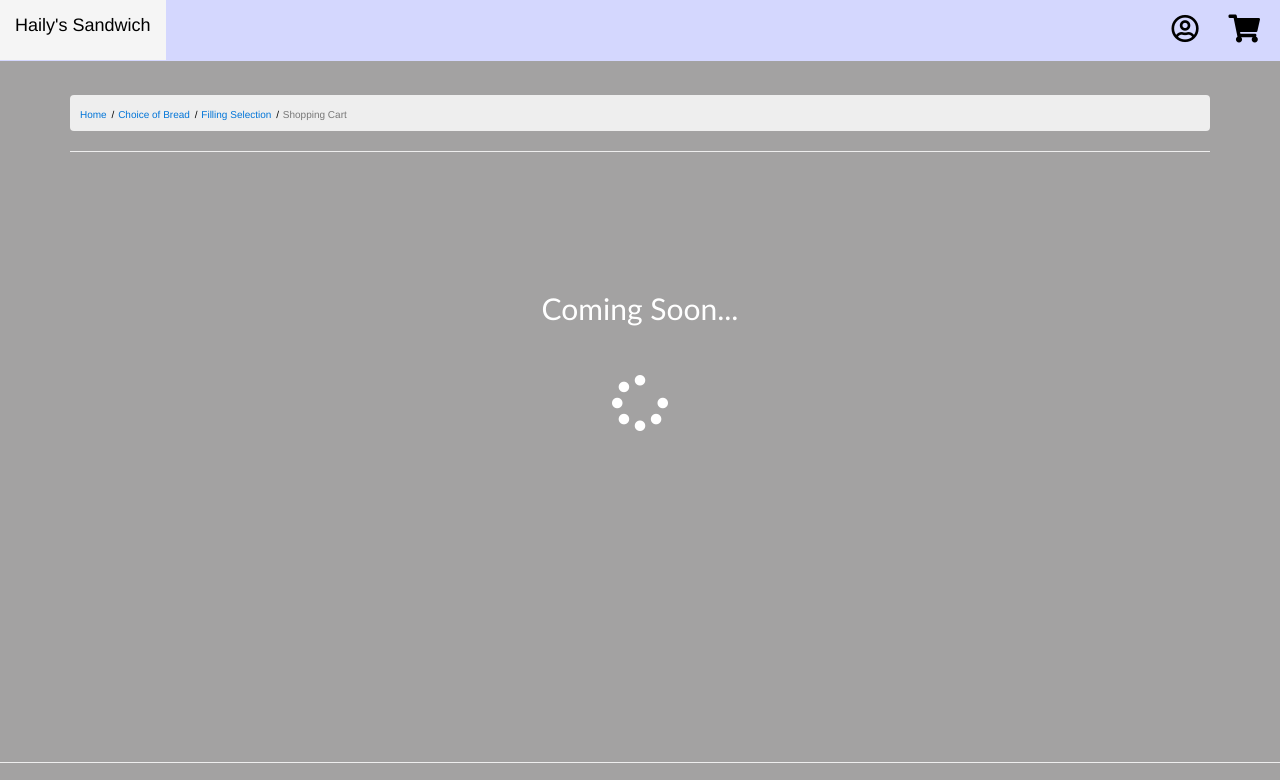
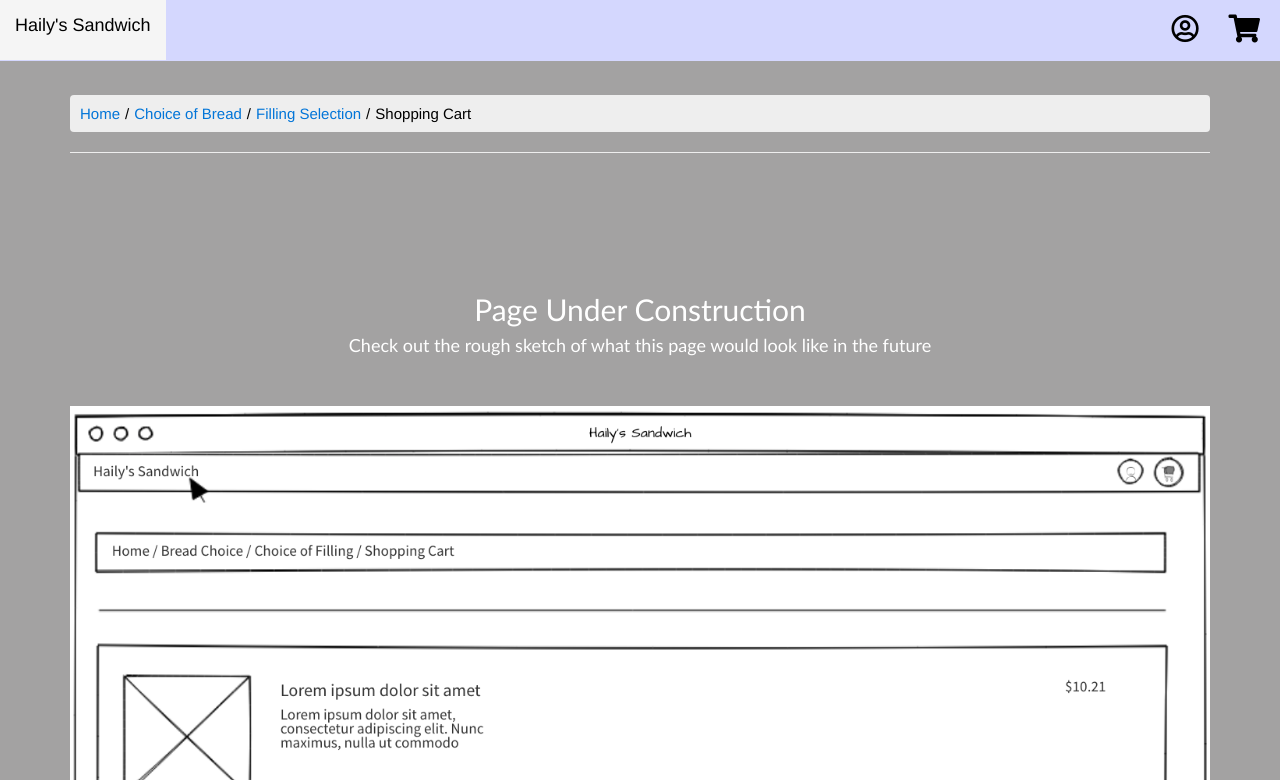
Before and after one commit to shailygup/HCI_SandwichMaker_Prototype, a plain HTML site: page shopping_cart.html in a window 1280 px wide. Shown: the top 780 px of the page. Drawn offline with nearby package versions, Linux system fonts and the light colour scheme.

Commit message:
Adding recommendation changes from HCI Phase 3 Final Project

```diff
--- a/css/style.css
+++ b/css/style.css
@@ -331,13 +331,13 @@ ul.breadcrumb {
   padding: 8px 10px;
   list-style: none;
   background-color: #eee;
-  color: #787878
+  color: black
 }
 
 /* Display list items side by side */
 ul.breadcrumb li {
   display: inline;
-  font-size: 10px;
+  font-size: 15px;
 }
 
 /* Add a slash symbol (/) before/behind each list item */
--- a/shopping_cart.html
+++ b/shopping_cart.html
@@ -48,9 +48,10 @@
           <div class="col-sm-12 text-center">
               <div class="container1">
                   <!-- <img src="Images/order.png" class="img-responsive" id="main-image" alt="Main Sandwich"> -->
-                  <h2>Coming Soon...</h2>
+                  <h2>Page Under Construction</h2>
+                  <h4>Check out the rough sketch of what this page would look like in the future</h4>
                   <br><br>
-                  <i class="fas fa-spinner fa-pulse fa-4x"></i>
+                  <img src="Images/cart-proto.png" class="img-responsive"  alt="Shopping Cart Prototype">
               </div>
               <br><br><br><br><br><br><br><br><br><br><br><br><br>
           </div>
```
Also changed, not shown: Images/cart-proto.png (added).
